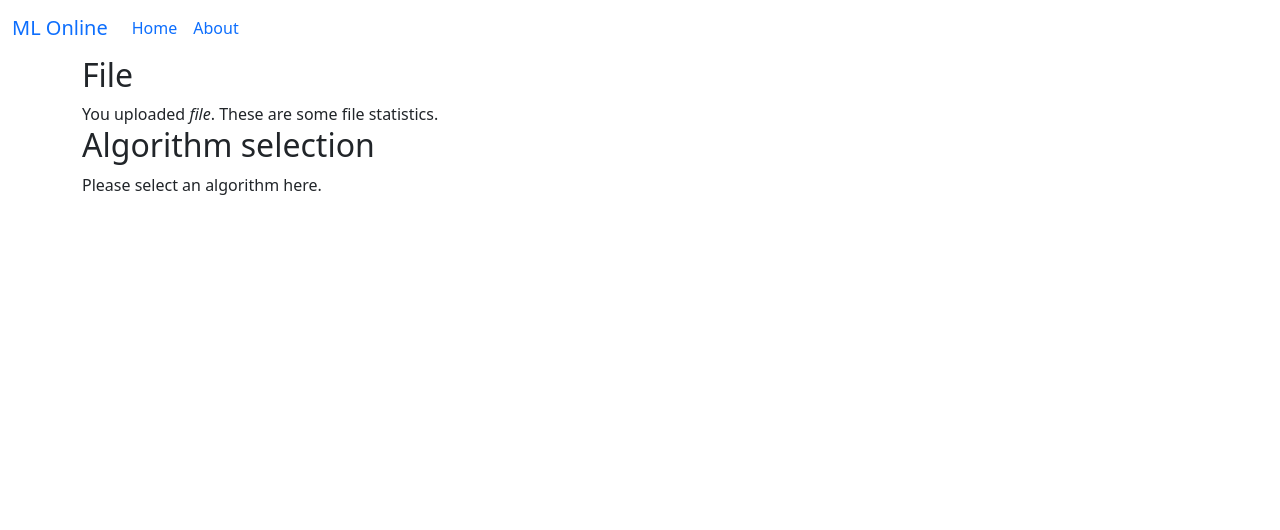
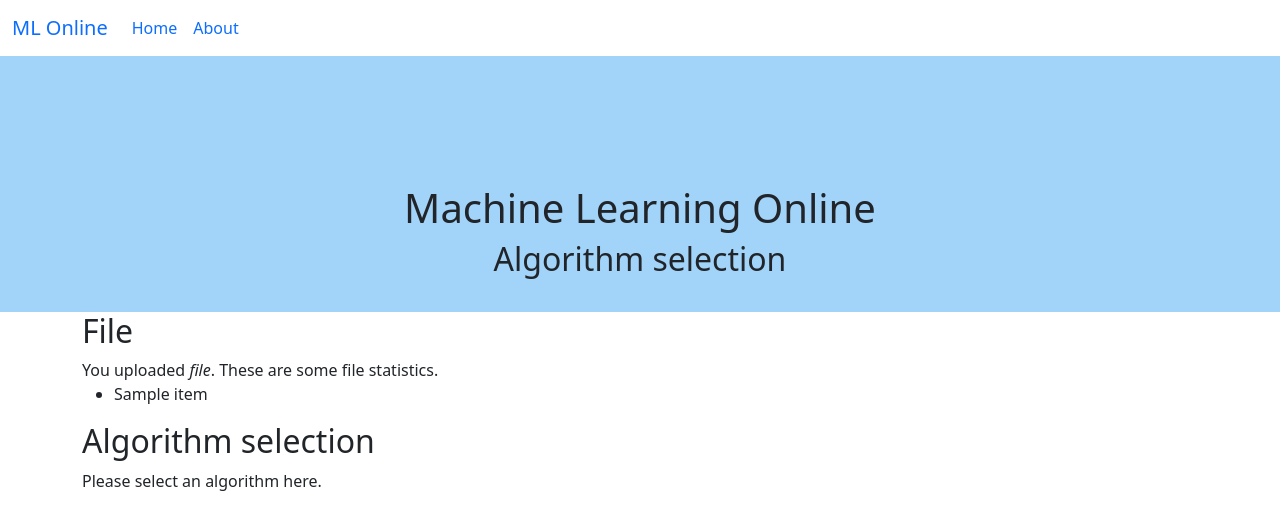
Before and after one commit to andreasknoben/ml-online, a Flask app: template app/templates/select-algorithm.html in a window 1280 px wide. Shown: the top 530 px of the page. Run offline with Flask 2, Linux system fonts and the light colour scheme; the template is opened without the code that fills it: most values are stand-ins (such as "Sample title", 1, 10 or a date in 2020); some libraries are stand-ins or nearby versions.

Commit message:
Basic file statistics

```diff
--- a/app/app.py
+++ b/app/app.py
@@ -7,6 +7,7 @@ app.config["MAX_CONTENT_LENGTH"] = 4196 * 4196
 app.config["UPLOAD_EXTENSIONS"] = [".csv"]
 app.config["UPLOAD_PATH"] = "uploads"
 
+data = dict()
 
 @app.route('/')
 def index():
@@ -25,7 +26,7 @@ def wrong_file():
 
 @app.route('/algorithm')
 def select_algorithm():
-    return render_template("select-algorithm.html")
+    return render_template("select-algorithm.html", data = data["file_stats"])
 
 
 @app.route('/', methods=["POST"])
@@ -38,6 +39,7 @@ def upload_file():
             return redirect(url_for("wrong_file"))
         else:
             uploaded_file.save(os.path.join(app.config["UPLOAD_PATH"], "dataset.csv"))
+            data["file_stats"] = [{'name': uploaded_file.filename}]
             return redirect(url_for("select_algorithm"))
     return redirect(url_for("index"))
 
--- a/app/static/css/site.css
+++ b/app/static/css/site.css
@@ -18,3 +18,11 @@
   position: relative;
   display: block;
 }
+
+.header {
+  text-align: center;
+  background-color: #a2d3f9;
+  width: 100%;
+  height: 200px;
+  padding: 10% 10% 10% 10%;
+}
--- a/app/templates/select-algorithm.html
+++ b/app/templates/select-algorithm.html
@@ -34,12 +34,22 @@
             </div>
         </nav>
 
+        <div class="header">
+            <h1>Machine Learning Online</h1>
+            <h2>Algorithm selection</h2>
+        </div>
+
 
         <div class="container">
             <div class="row">
                 <div class="col-8">
                     <h2>File</h2>
                     You uploaded <i>file</i>. These are some file statistics.
+                    <ul>
+                        {% for item in data %}
+                            <li>{{item.name}}</li>
+                        {% endfor %}
+                        </ul>
                 </div>
             </div>
             <div class="row">
```
